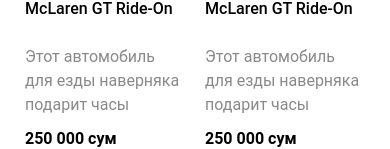
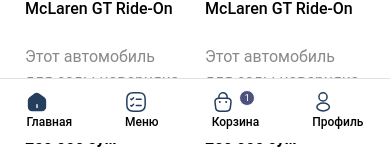
Before and after one commit to Dilmurodmirzakulov/boy-toys-react, a React (Create React App) app: page / in a window 390 px wide. Shown: the part 701-850 px from the top of the page. Built offline with nearby package versions, Linux system fonts and the light colour scheme.

Commit message:
Mobile Nav

```diff
--- a/src/components/MobileNav.js
+++ b/src/components/MobileNav.js
@@ -1,9 +1,149 @@
-import React from 'react'
+import React from "react";
+import { Link } from "react-router-dom";
 
 const MobileNav = () => {
   return (
-    <div>MobileNav</div>
-  )
-}
+    <div class="mobile-nav d-lg-none">
+      <ul class="nav">
+        <li class="nav-item">
+          <Link to={"/"} class="nav-link active">
+            <svg
+              width="22"
+              height="22"
+              viewBox="0 0 22 22"
+              fill="none"
+              xmlns="http://www.w3.org/2000/svg"
+            >
+              <path
+                d="M18.3701 6.25122L13.0901 2.55706C11.6509 1.54872 9.44172 1.60372 8.05755 2.67622L3.46505 6.26039C2.54839 6.97539 1.82422 8.44206 1.82422 9.59706V15.9221C1.82422 18.2596 3.72172 20.1662 6.05922 20.1662H15.9409C18.2784 20.1662 20.1759 18.2687 20.1759 15.9312V9.71622C20.1759 8.47872 19.3784 6.95706 18.3701 6.25122ZM11.6876 16.4996C11.6876 16.8754 11.3759 17.1871 11.0001 17.1871C10.6242 17.1871 10.3126 16.8754 10.3126 16.4996V13.7496C10.3126 13.3737 10.6242 13.0621 11.0001 13.0621C11.3759 13.0621 11.6876 13.3737 11.6876 13.7496V16.4996Z"
+                fill="#253E5E"
+              />
+            </svg>
+            <span class="menu-title">Главная</span>
+          </Link>
+        </li>
+        <li class="nav-item">
+          <Link to={"/"} class="nav-link">
+            <svg
+              width="22"
+              height="22"
+              viewBox="0 0 22 22"
+              fill="none"
+              xmlns="http://www.w3.org/2000/svg"
+            >
+              <path
+                d="M11.3391 8.13965H16.1516"
+                stroke="#253E5E"
+                strokeWidth="1.5"
+                strokeLinecap="round"
+                strokeLinejoin="round"
+              />
+              <path
+                d="M5.84839 8.13965L6.53589 8.82715L8.59839 6.76465"
+                stroke="#253E5E"
+                strokeWidth="1.5"
+                strokeLinecap="round"
+                strokeLinejoin="round"
+              />
+              <path
+                d="M11.3391 14.5566H16.1516"
+                stroke="#253E5E"
+                strokeWidth="1.5"
+                strokeLinecap="round"
+                strokeLinejoin="round"
+              />
+              <path
+                d="M5.84839 14.5566L6.53589 15.2441L8.59839 13.1816"
+                stroke="#253E5E"
+                strokeWidth="1.5"
+                strokeLinecap="round"
+                strokeLinejoin="round"
+              />
+              <path
+                d="M8.24992 20.1663H13.7499C18.3333 20.1663 20.1666 18.333 20.1666 13.7497V8.24967C20.1666 3.66634 18.3333 1.83301 13.7499 1.83301H8.24992C3.66659 1.83301 1.83325 3.66634 1.83325 8.24967V13.7497C1.83325 18.333 3.66659 20.1663 8.24992 20.1663Z"
+                stroke="#253E5E"
+                strokeWidth="1.5"
+                strokeLinecap="round"
+                strokeLinejoin="round"
+              />
+            </svg>
+            <span class="menu-title">Меню</span>
+          </Link>
+        </li>
+        <li class="nav-item">
+          <Link to={"/cart"} class="nav-link">
+            <svg
+              width="22"
+              height="22"
+              viewBox="0 0 22 22"
+              fill="none"
+              xmlns="http://www.w3.org/2000/svg"
+            >
+              <path
+                d="M6.875 7.03072V6.14155C6.875 4.07905 8.53417 2.05322 10.5967 1.86072C13.0533 1.62239 15.125 3.55655 15.125 5.96739V7.23239"
+                stroke="#253E5E"
+                strokeWidth="1.5"
+                strokeMiterlimit="10"
+                strokeLinecap="round"
+                strokeLinejoin="round"
+              />
+              <path
+                d="M8.25009 20.1663H13.7501C17.4351 20.1663 18.0951 18.6905 18.2876 16.8938L18.9751 11.3938C19.2226 9.15717 18.5809 7.33301 14.6668 7.33301H7.33342C3.41925 7.33301 2.77759 9.15717 3.02509 11.3938L3.71259 16.8938C3.90509 18.6905 4.56509 20.1663 8.25009 20.1663Z"
+                stroke="#253E5E"
+                strokeWidth="1.5"
+                strokeMiterlimit="10"
+                strokeLinecap="round"
+                strokeLinejoin="round"
+              />
+              <path
+                d="M14.2043 11.0003H14.2125"
+                stroke="#253E5E"
+                strokeWidth="2"
+                strokeLinecap="round"
+                strokeLinejoin="round"
+              />
+              <path
+                d="M7.78655 11.0003H7.79478"
+                stroke="#253E5E"
+                strokeWidth="2"
+                strokeLinecap="round"
+                strokeLinejoin="round"
+              />
+            </svg>
+            <span class="badge badge-cart">1</span>
+            <span class="menu-title">Корзина</span>
+          </Link>
+        </li>
+        <li class="nav-item">
+          <Link to={"/profile"} class="nav-link">
+            <svg
+              width="22"
+              height="22"
+              viewBox="0 0 22 22"
+              fill="none"
+              xmlns="http://www.w3.org/2000/svg"
+            >
+              <path
+                d="M11.1466 9.96384C11.0549 9.95467 10.9449 9.95467 10.8441 9.96384C8.66243 9.89051 6.92993 8.10301 6.92993 5.90301C6.92993 3.65717 8.74493 1.83301 10.9999 1.83301C13.2458 1.83301 15.0699 3.65717 15.0699 5.90301C15.0608 8.10301 13.3283 9.89051 11.1466 9.96384Z"
+                stroke="#253E5E"
+                strokeWidth="1.5"
+                strokeLinecap="round"
+                strokeLinejoin="round"
+              />
+              <path
+                d="M6.56341 13.347C4.34507 14.832 4.34507 17.252 6.56341 18.7278C9.08424 20.4145 13.2184 20.4145 15.7392 18.7278C17.9576 17.2428 17.9576 14.8228 15.7392 13.347C13.2276 11.6695 9.09341 11.6695 6.56341 13.347Z"
+                stroke="#253E5E"
+                strokeWidth="1.5"
+                strokeLinecap="round"
+                strokeLinejoin="round"
+              />
+            </svg>
+            <span class="menu-title">Профиль</span>
+          </Link>
+        </li>
+      </ul>
+    </div>
+  );
+};
 
-export default MobileNav
+export default MobileNav;
```
